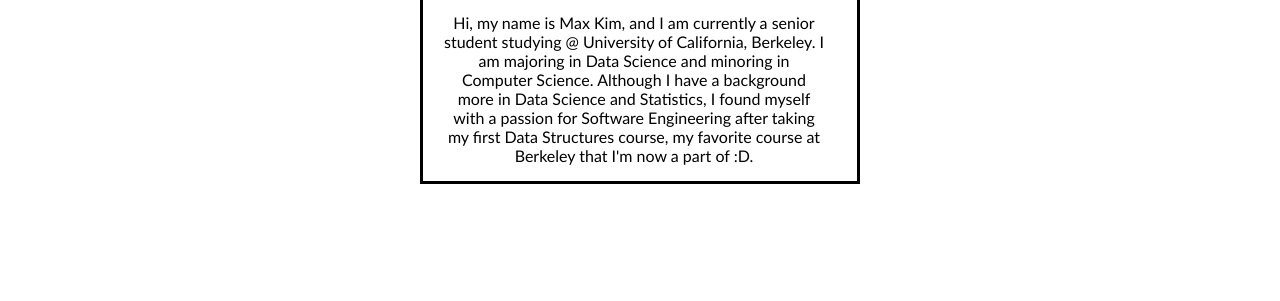
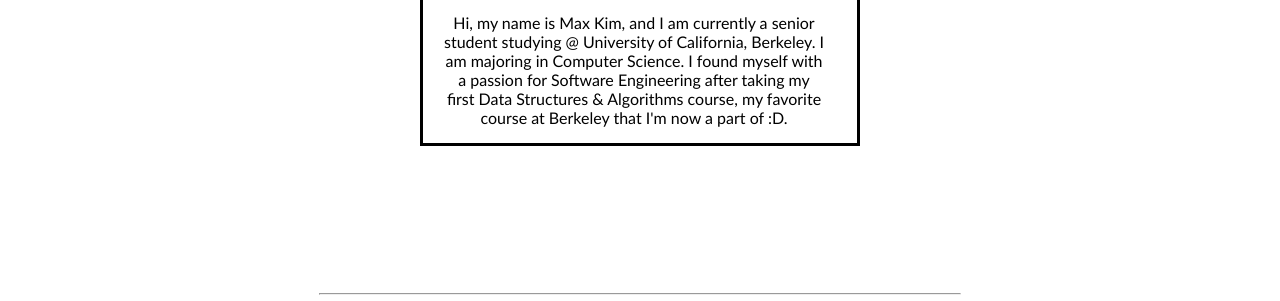
Before and after one commit to maaxkimm/myportfolio, a plain HTML site: page about.html in a window 1280 px wide. Shown: the part 499-800 px from the top of the page. Drawn offline with Linux system fonts and the light colour scheme.

Commit message:
update aboutme/index

```diff
--- a/about.html
+++ b/about.html
@@ -55,9 +55,8 @@
                 <div class="body-txt">
                     <p class="intro-txt" aria>
                         Hi, my name is Max Kim, and I am currently a senior
-                        student studying @ University of California, Berkeley. I am majoring in Data Science and minoring in Computer Science. Although I have a
-                        background more in Data Science and Statistics, I found myself with a
-                        passion for Software Engineering after taking my first Data Structures
+                        student studying @ University of California, Berkeley. I am majoring in Computer Science. I found myself with a
+                        passion for Software Engineering after taking my first Data Structures & Algorithms
                         course, my favorite course at Berkeley that I'm now a part of :D.
                     </p>
                     </div>
```
Also changed, not shown: index.html (+2 -2 lines).
